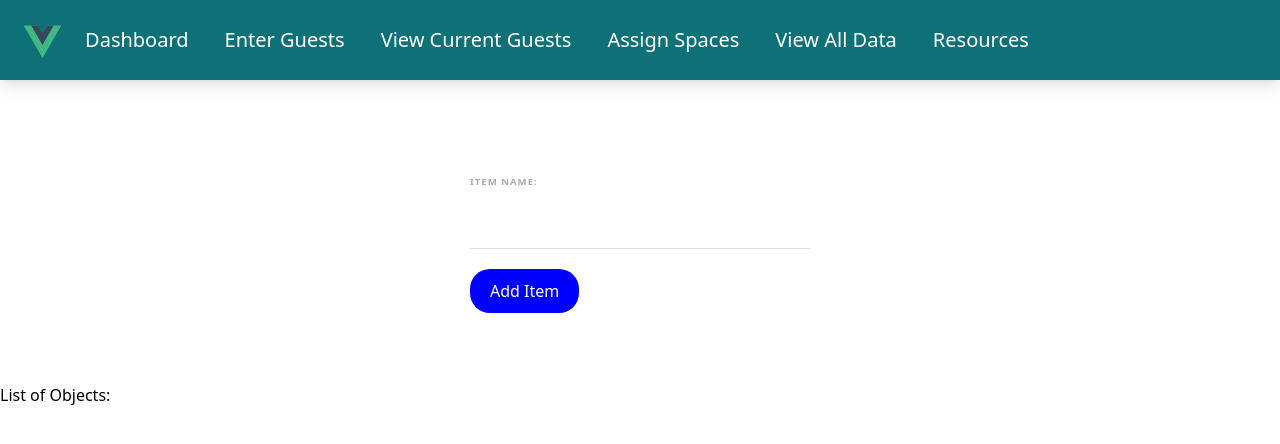
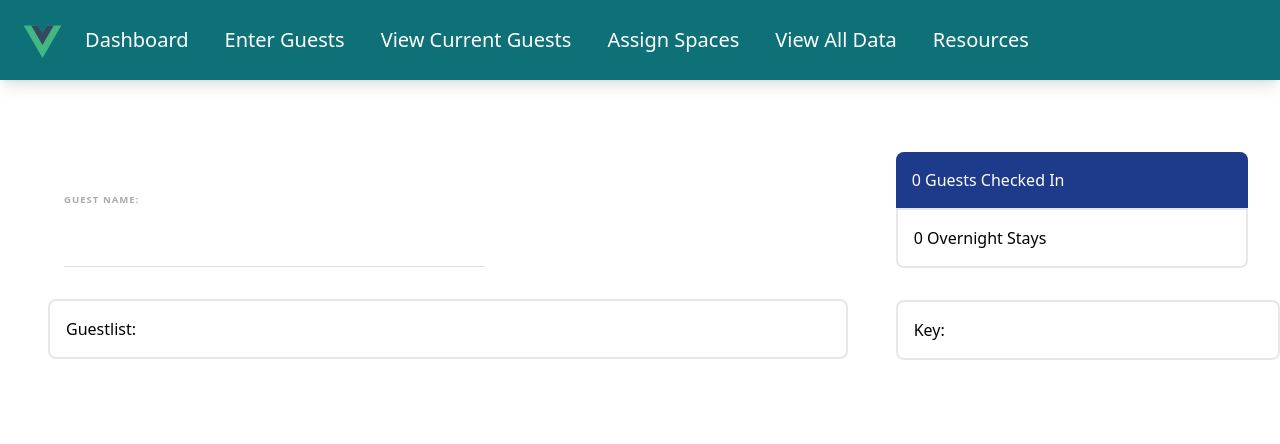
Before and after one commit to 423s24/Group_3, a Vue app in the folder warming-shelter/: page /enterguests in a window 1280 px wide. Shown: the top 444 px of the page. Built offline with nearby package versions, Linux system fonts and the light colour scheme; sample sign-in values are in the browser's storage.

Commit message:
added more functionality to enter guests

```diff
--- a/warming-shelter/src/views/EnterGuests.vue
+++ b/warming-shelter/src/views/EnterGuests.vue
@@ -1,60 +1,71 @@
 <template>
     <Header />
+    <br>
 
-    <div>
-    <form @submit.prevent="addItem">
-      <label for="itemName">Item Name:</label>
-      <input type="text" id="itemName" v-model="newItemName" required />
+    <div class="flex flex-row items-center justify-center">
+        <div class="w-2/3 p-4 m-4">
+            <div class="w-full m-4 p-4">
+                <form class="w-full p-0 m-0" @submit.prevent="addGuest">
+                <label for="guestName">Guest Name:</label>
+                <input class="w-full" type="text" id="guestName" v-model="newGuestName" required />
+                <!-- <button class="m-0 p-0 w-0 h-0" type="submit">Add Guest</button> -->
+                </form>
+            </div>
 
-      <!-- <label for="itemValue">Item Value:</label>
-      <input type="number" id="itemValue" v-model="newItemValue" required /> -->
+            <div class="bg-white rounded-lg p-4  border-2 border-bg-blue-900 m-4 w-full">
+                <h2>Guestlist:</h2>
+                    <ul class="flex">
+                        <li v-for="guest in guestList" :key="guest.id">
+                            <div class="inline-block p-4 m-4 bg-blue-500 hover:bg-blue-700 text-white font-bold rounded cursor-pointer">{{ guest.name }}</div>
+                        </li>
+                    </ul>
+            </div>
 
-      <button type="submit">Add Item</button>
-    </form>
+        </div>
+        <div class="w-1/3 p-4">
+            <CounterCard  class="w-full" :title= "guestList.length + ' Guests Checked In'" :content=" guestList.length + ' Overnight Stays'"/>
+            <div class="bg-white rounded-lg p-4  border-2 border-bg-blue-900 m-4 w-full">
+                <p>Key:</p>
+            </div>
+        </div>
 
-    <h2>List of Objects:</h2>
-    <ul class="flex">
-      <li v-for="item in itemList" :key="item.id">
-        <div class="inline-block p-4 m-4 bg-blue-500 hover:bg-blue-700 text-white font-bold rounded cursor-pointer">{{ item.name }}</div>
-      </li>
-    </ul>
-  </div>
+    </div>
 </template>
 
 <script>
     import Header from '../components/Header.vue'
+    import CounterCard from '../components/CounterCard.vue'
     export default {
         data() {
             return {
-                newItemName: '',
-                newItemValue: '',
-                itemList: []
+                newGuestName: '',
+                newGuestValue: '',
+                guestList: []
             };
         },
         methods: {
-            addItem() {
-            // Ensure both fields are filled before adding the item
-            if (this.newItemName) {
+            addGuest() {
+            // Ensure field is filled before adding the guest
+            if (this.newGuestName) {
                 // Create a new object and add it to the list
-                const newItem = {
+                const newGuest = {
                     id: Date.now(), // Use a timestamp as a simple unique identifier
-                    name: this.newItemName,
-                    //value: this.newItemValue
+                    name: this.newGuestName,
                 };
 
-                this.itemList.push(newItem);
+                this.guestList.push(newGuest);
 
-                // Clear input fields after adding an item
-                this.newItemName = '';
-                //this.newItemValue = '';
+                // Clear input fields after adding a guest
+                this.newGuestName = '';
                 } else {
-                    alert('Please ente.');
+                    alert('Please enter a guest name.');
                 }
         }
   },
         name: 'EnterGuests',
         components:{
-            Header
+            Header,
+            CounterCard
         }
     }
 </script>
```
